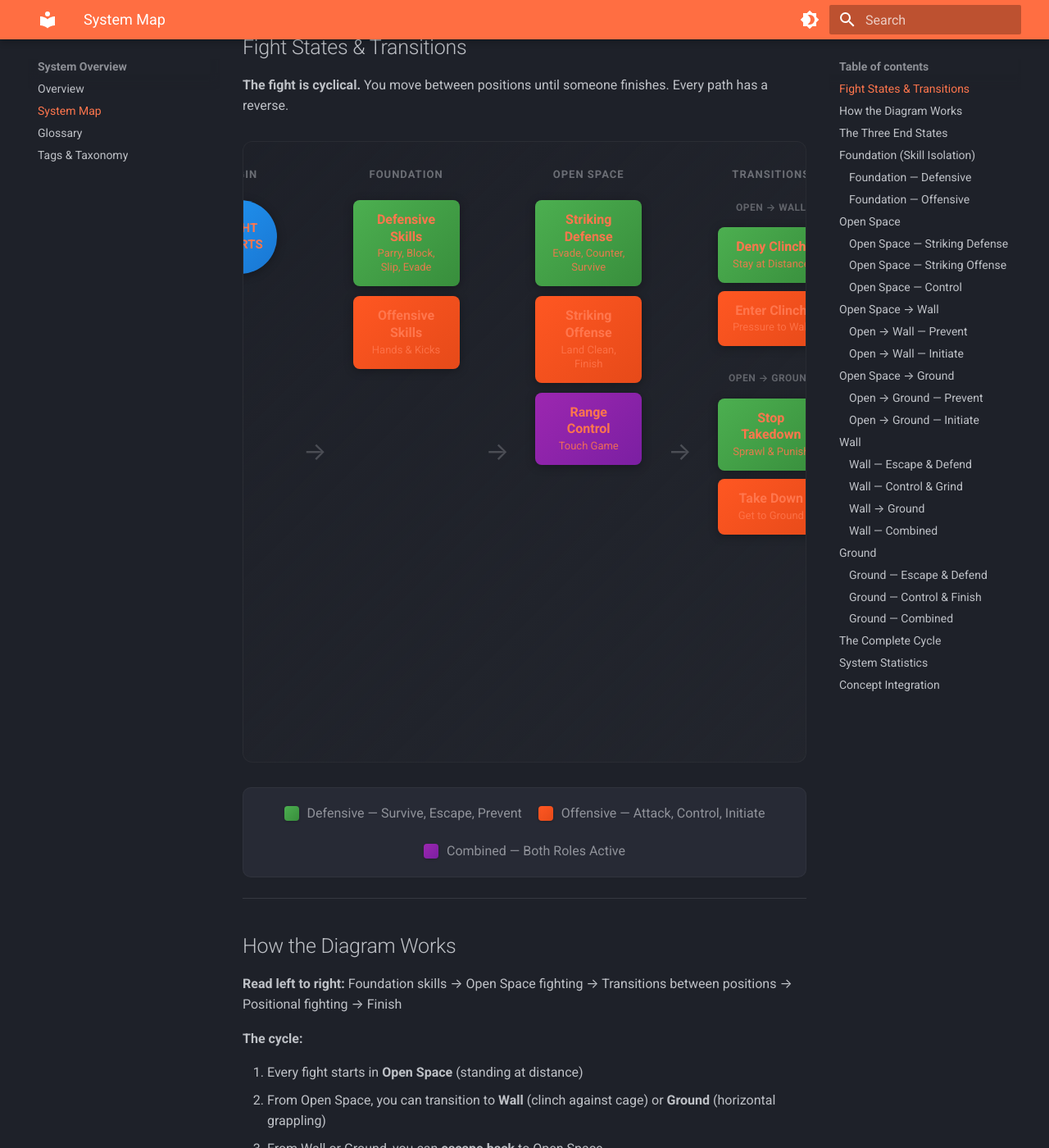
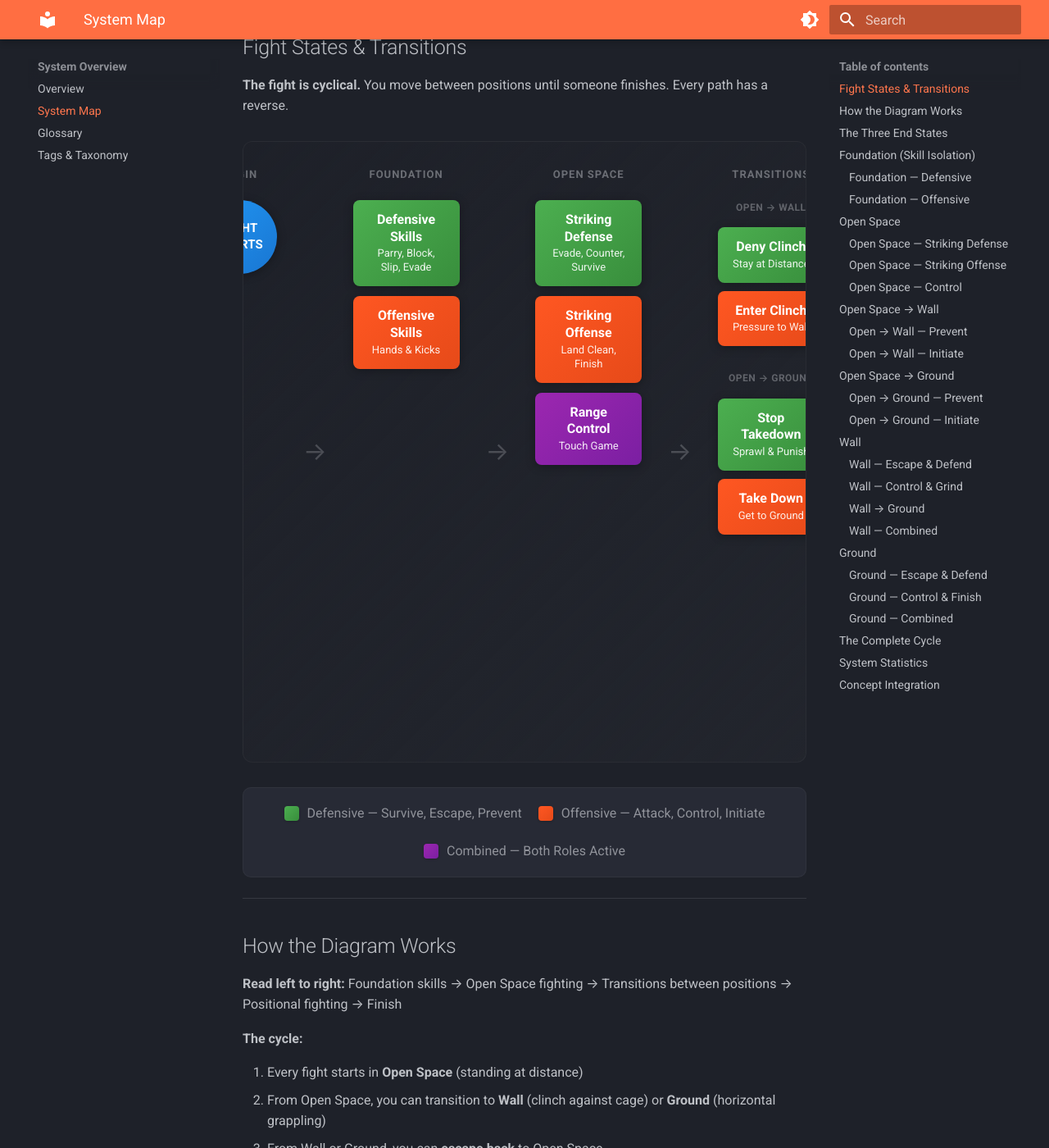
Before and after one commit to ACalienes/Ecological-MMA-Game-System, an MkDocs documentation site: the page built from docs/system/map.md, in a window 1280 px wide and 1400 px high, scrolled down 305 px. Shown: the whole window at 82% size. Built offline with MkDocs 1.6.1 and Material for MkDocs 9.7.7, drawn with Linux system fonts in a browser that asks for light colours.

Commit message:
Fix text color to white for readability in diagram boxes

```diff
--- a/docs/stylesheets/diagram.css
+++ b/docs/stylesheets/diagram.css
@@ -82,7 +82,7 @@
   cursor: pointer;
   transition: all 0.2s ease;
   min-width: 130px;
-  color: white;
+  color: #ffffff !important;
   text-decoration: none;
   display: flex;
   flex-direction: column;
@@ -96,13 +96,13 @@
   transform: translateY(-3px);
   box-shadow: 0 6px 20px rgba(0,0,0,0.25);
   text-decoration: none;
-  color: white;
+  color: #ffffff !important;
 }
 
 .diagram-box .box-subtitle {
   font-size: 0.65rem;
   font-weight: 400;
-  opacity: 0.85;
+  color: rgba(255, 255, 255, 0.9) !important;
   margin-top: 2px;
 }
 
```
